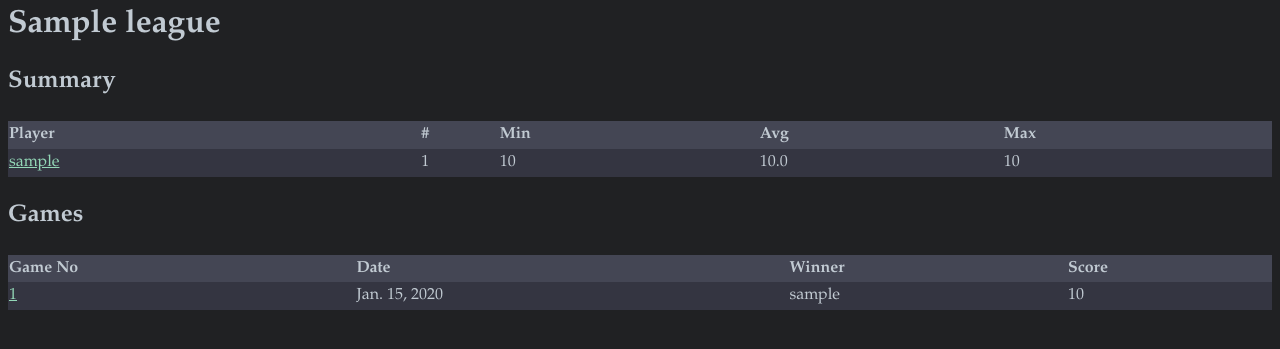
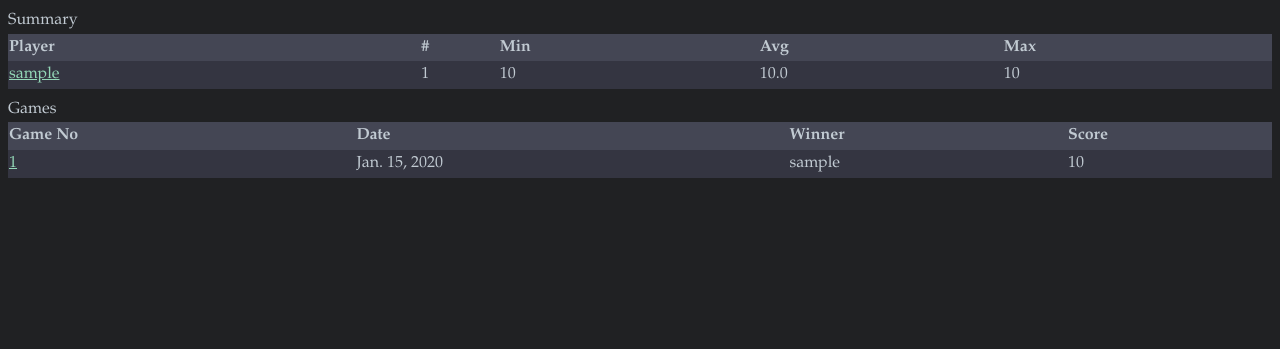
Before and after one commit to travis-mark/pugberus, a Django app: page /league/l/1 in a window 1280 px wide. Shown: the part 50-399 px from the top of the page. Run offline with Django 4.2, Linux system fonts and the light colour scheme; tables that the repository leaves empty hold one stand-in row (values such as "Sample post").

Commit message:
More markup

```diff
--- a/league/templates/league/league.html
+++ b/league/templates/league/league.html
@@ -4,10 +4,13 @@
 Pugberus | {{ league.name }}
 {% endblock %}
 
+{% block topsubbar %}
+<a href="{% url 'league:index' %}">Leagues</a> > {{ league.name }}
+{% endblock %}
+
 {% block content %}
-<h1>{{ league.name }}</h1>
-<h2>Summary</h2>
-<table>
+<table class="mb-8">
+    <caption>Summary</caption>
     <tr>
         <th>Player</th>
         <th>#</th>
@@ -25,8 +28,8 @@ Pugberus | {{ league.name }}
     </tr>
     {% endfor %}
 </table>
-<h2>Games</h2>
 <table>
+    <caption>Games</caption>
     <tr>
         <th>Game No</th>
         <th>Date</th>
--- a/static/style.css
+++ b/static/style.css
@@ -1,3 +1,4 @@
+/* #region Elements */
 * {
     font-family: Palatino, "Palatino Linotype", "Book Antiqua", "Hoefler Text", Georgia, "Lucida Bright", Cambria, Times, "Times New Roman", serif;
 }
@@ -28,6 +29,9 @@ table {
     border-collapse: collapse;
     width: 100%;
 }
+table caption {
+    text-align: left;
+}
 th {
     background-color: var(--body-bg3);
     text-align: left;
@@ -35,6 +39,8 @@ th {
 tr:not(:last-child) td {
     border-bottom: 2px solid var(--body-bg3);
 }
+/* #endregion */
+/* #region Classes */
 .content {
     padding: 8px;
 }
@@ -73,3 +79,7 @@ tr:not(:last-child) td {
 .topbar .nav li a:hover {
     text-decoration: underline;
 }
+/* #endregion */
+/* #region Utility */
+.mb-8 { margin-bottom: 8px; }
+/* #endregion */
```
